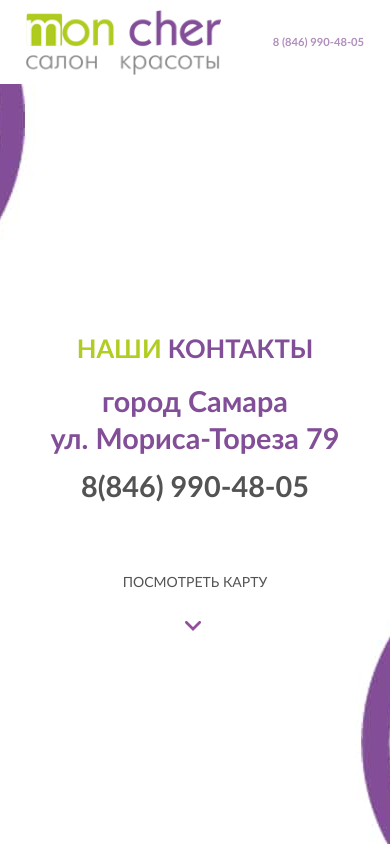
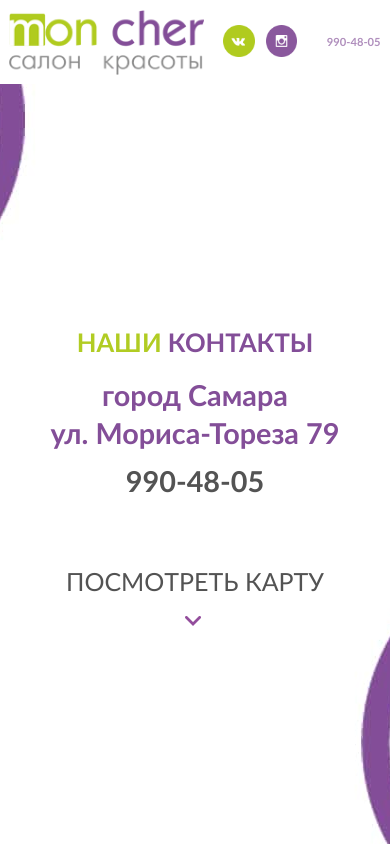
Before and after one commit to evilless63/moncher163, a PHP site: page /kontakty.php in a window 390 px wide. Run offline with PHP 8.4, Linux system fonts and the light colour scheme; some libraries are stand-ins or nearby versions.

Commit message:
fix marks

```diff
--- a/css/styles.css
+++ b/css/styles.css
@@ -116,7 +116,7 @@ section > div.welcomeSlider.slick-initialized.slick-slider > div > div > a > img
     text-transform: uppercase;
     text-decoration: none;
     color: #fff;
-	font-size: 14px;
+    font-size: 25px;
     position: relative;
 }
 .toShares > a:after {
@@ -125,8 +125,8 @@ section > div.welcomeSlider.slick-initialized.slick-slider > div > div > a > img
     width: 17px;
     height: 10px;
     position: absolute;
-	left: 40px;
-	top: 17px;
+    left: 77px;
+    top: 30px;
 }
 /******/
 .sharesSlider {
@@ -426,6 +426,7 @@ filter: progid:DXImageTransform.Microsoft.gradient( startColorstr='#f2aff6', end
 	height: 10px;
 	position: absolute;
 	top: 17px;
+    left: 40px;
 }
 
 .toAboutUs > a:after {
@@ -574,7 +575,7 @@ div.employerSlider.slick-initialized.slick-slider > div > div > div {
 }
 
 .H1clientReviews {
-	margin-top: 8%;
+	margin-top: 4%;
 	font-family: 'LatoWebBold';
 	color: #834e98;
 	font-size: 2.8em;
@@ -986,8 +987,10 @@ ul.mainMenu > li > a {
     color: #fefefe;
     padding: 0px;
     border-radius: 5px;
-    background-color: transparent;
     text-decoration: none;
+        background-color: #b0cb1f;
+    text-decoration: none;
+    padding: 6px 6px;
 }
 .h1Uslugi {
     font-family: 'LatoWebBold';
@@ -1045,6 +1048,18 @@ ul.mainMenu > li > a {
     justify-content: center;
     align-items: center;
 }
+
+.social {
+    display: flex;
+    justify-content: space-between;
+    width: 85px;
+    align-items: center;
+}
+
+.social > a > img {
+	    width: 75%;
+}
+
 .ourAdvantages {
     display: block;
     justify-content: space-around;
--- a/json/adressInfo.php
+++ b/json/adressInfo.php
@@ -4,7 +4,7 @@ $jsonAdress = '
 {
 
 	"adress": "Г. Самара ул.Мориса Тореза, д.79 ",
-	"phoneMobile": "8 (846) 990-48-05",
+	"phoneMobile": "990-48-05",
 	"phone": "8 (846) 200-52-82",
 	"email": "Moncher63@gmail.ru",
  	"vkLink": "https://vk.com/salon_mon_cher",
--- a/json/employersInfo.php
+++ b/json/employersInfo.php
@@ -26,7 +26,7 @@ $jsonEmployers = '
 	{
 		"employerNumber": 3,
 		"name": "Екатерина",
-		"photo": "katya.png",
+		"photo": "katya2.png",
 		"position": "Парикмахер универсал",
 		"description": "Основное образование в сфере парикмахерского искуства получила в школе Леонида Удовицкого в 2004-2007 год. С 2004 года регулярное повышение квалификации на семинарах и тренингах компаний Londa, Schwarzkopf,L\'oreal,Redken,. В 2013 году прошла курс обучения мастера универсала по программе saco, vidal sasson,tony@gay, с 2014 года в салоне красоты Mon Cher.",
 		"vkLink": "",
@@ -36,7 +36,7 @@ $jsonEmployers = '
 	{
 		"employerNumber": 4,
 		"name": "Екатерина",
-		"photo": "katya2.png",
+		"photo": "katya.png",
 		"position": "Парикмахер универсал",
 		"description": "Базовый курс обучения в 2008 году ООО шарм. В 2010 году повышение квалификации общей направлености. В 2014 году курс по мужским стрижкам Владимирович Рябихина. Регулярное посещение семинаров компаний Barex,Redken,kerastase, alfaparf . В 2015 году прошла курс повышения квалификации по женским стрижкам под руководством Уве Бруера. Технология окрашивания L\'oreal в 2011 году. В салоне красоты Mon Cher с 2015 года.",
 		"vkLink": "",
--- a/json/servisesInfo.php
+++ b/json/servisesInfo.php
@@ -89,7 +89,7 @@ $jsonServises = '
 			"title": "Солярий",
 			"subtitle": "",
 			"price": "20",
-			"description": "Революционный вертикальный турбо- солярий SunVision V250 XXL это вертикальный солярий с<br>Лампами для загара: 48 × 225 W<br>Лампы для загара лица: 3 × 250 W Лампы для загара плеч: 2 × 250 W<br>Рассеивающие акриловые стекла<br>Аромаустановка AcScent<br>Установка для распыления AquaBreeze Сенсорный датчик присутствия клиента<br>Регулируемая система вентиляции для тела Два отдельных вентилятора для лица с возможностью регулировки воздуха.<br><br>Солнечный свет дарит нам жизненную энергию. В процессе загара укрепляется иммунитет, стимулируется выработка физиологически активных веществ и н функций кожи. В конце концов, загорелое тело – это просто красиво! Сегодня для приобретения золотистого оттенка и укрепления здоровья не обязательно ехать на юг, все тоже самое можно получить в солярии."
+			"description": "Революционный вертикальный турбо- солярий SunVision V250 XXL это вертикальный солярий с<br>Лампами для загара: 48 × 225 W<br>Лампы для загара лица: 3 × 250 W Лампы для загара плеч: 2 × 250 W<br>Рассеивающие акриловые стекла<br>Аромаустановка AcScent<br>Установка для распыления AquaBreeze Сенсорный датчик присутствия клиента<br>Регулируемая система вентиляции для тела ыДва отдельных вентилятора для лица с возможностью регулировки воздуха.<br><br>Солнечный свет дарит нам жизненную энергию. В процессе загара укрепляется иммунитет, стимулируется выработка физиологически активных веществ и н функций кожи. В конце концов, загорелое тело – это просто красиво! Сегодня для приобретения золотистого оттенка и укрепления здоровья не обязательно ехать на юг, все тоже самое можно получить в солярии."
 		},
 		{
 			"servisesNumber": 12,
--- a/kontakty.php
+++ b/kontakty.php
@@ -10,7 +10,7 @@
 			<section class="welcomePresentation contactsSection container">
 				<div class="ContactsTitle"><span>Наши</span> контакты</div>
 				<div class="ContactsAdress">город Самара<br> ул. Мориса-Тореза 79</div>
-				<div class="ContactsPhone">8(846) 990-48-05</div>
+				<div class="ContactsPhone">990-48-05</div>
 				<div class="toShares toReviews toMap">
 					<a href="#contactsMap">Посмотреть карту</a>
 				</div>
--- a/layouts/header.php
+++ b/layouts/header.php
@@ -43,6 +43,14 @@
 						<li><a href="onas.php">О нас</a></li>
 						<li><a href="kontakty.php">Контакты</a></li>
 					</ul>
+					<div class="social">
+						<a href="https://vk.com/salon_mon_cher">
+							<img src="images/mainPage/vkontakte.png" alt="">
+						</a>
+						<a href="https://www.instagram.com/mon_cher_salon_v_samare/">
+							<img src="images/mainPage/instagram.png" alt="">
+						</a>
+					</div>
 					<div class="phone"><?= $adress->phoneMobile ?></div>
 				</div>
 			</header>
--- a/onas.php
+++ b/onas.php
@@ -19,7 +19,7 @@
 						<div class="employerDesc"><?= $employer->position ?>
 							<br><span class="employerMoreInfo"  >Подробнее...</span>
 						</div>
-						<div class="employerSocials">
+						<!-- <div class="employerSocials">
 							<a href="<?= $employer->vkLink ?>" class="vk social">
 								<img src="images/aboutPage/employer_vk.png" alt="">
 							</a>
@@ -30,7 +30,7 @@
 							<a href="<?= $employer->instLink ?>" class="tw social">
 								<img src="images/aboutPage/employer_tw.png" alt="">
 							</a>
-						</div>
+						</div> -->
 						<script>
 							$(document).ready(function(){
 								var item = "employerInfo<?= $employer->employerNumber ?>" ;
```
Also changed, not shown: moncher_pass.txt (added, +7 -0 lines). Lines whose indentation alone changed are shown as unchanged.
